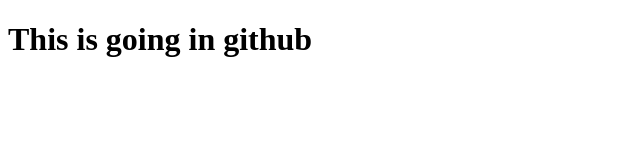
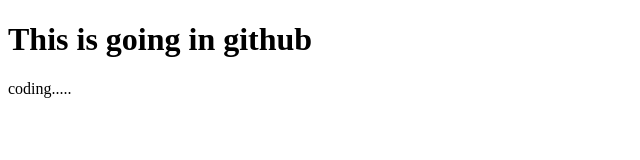
Before and after one commit to gudiyakri/gitTest, a plain HTML site: page index.html in a window 1280 px wide. Shown: the full height of the page, 0-640 px from the left. Drawn offline with Linux system fonts and the light colour scheme.

Commit message:
code updated

```diff
--- a/index.html
+++ b/index.html
@@ -7,5 +7,8 @@
 </head>
 <body>
     <h1>This is going in github</h1>
+    <div>
+        <p>coding.....</p>
+    </div>
 </body>
 </html>
```
